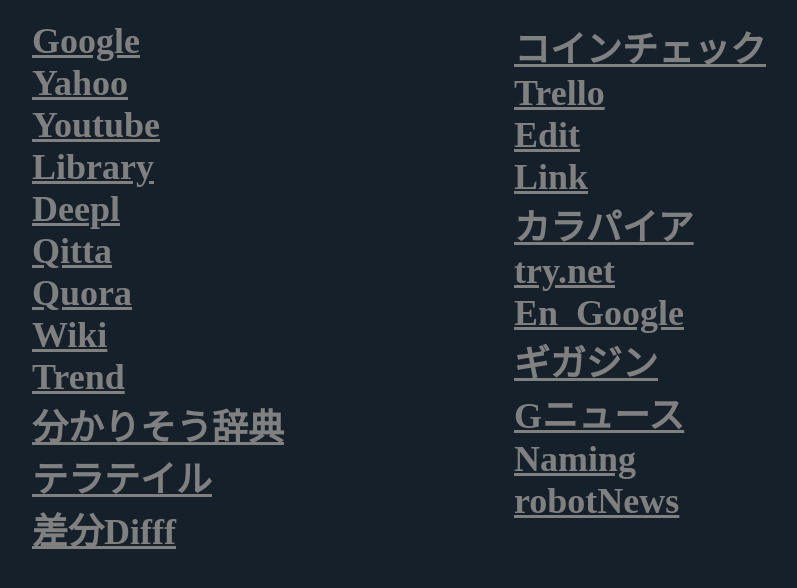
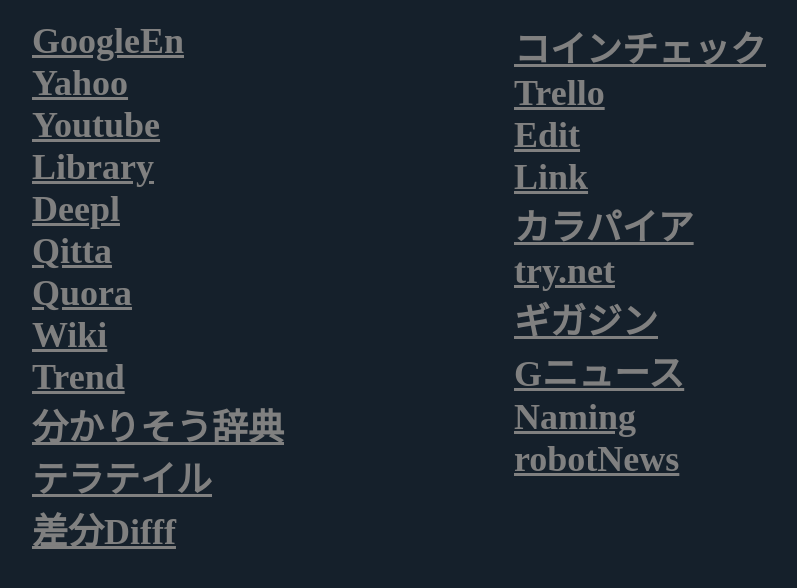
Before and after one commit to nobidora2020/page, a plain HTML site: page index.html in a window 1280 px wide. Shown: the whole page, without its empty margins (8-805 px from the left). Drawn offline with Linux system fonts and the light colour scheme.

Commit message:
GoogleEnを左上に移動

```diff
--- a/index.html
+++ b/index.html
@@ -21,8 +21,7 @@ body{
 <h1>
 <div class="blocka">
 
-
-<a href="https://google.com">Google</a></br>
+<a href="https://www.google.com/?gl=us&hl=en&gws_rd=cr&pws=0">GoogleEn</a></br>
 <a href="https://yahoo.co.jp">Yahoo</a></br>
 <a href="https://youtube.com">Youtube</a></br>
 <!-- 90412427 -->
@@ -47,7 +46,6 @@ body{
 <a href="https://nobidora2020.github.io/page/">Link</a></br>
 <a href="https://karapaia.com/">カラパイア</a></br>
 <a href="https://try.dot.net/">try.net</a></br>
-<a href="https://www.google.com/?gl=us&hl=en&gws_rd=cr&pws=0">En_Google</a></br>
 <a href="https://gigazine.net/">ギガジン</a></br>
 <a href="https://news.google.com/topstories?hl=ja&gl=JP&ceid=JP%3Aja">Gニュース</a></br>
 <a href="https://codic.jp/engine">Naming</a></br>
```
